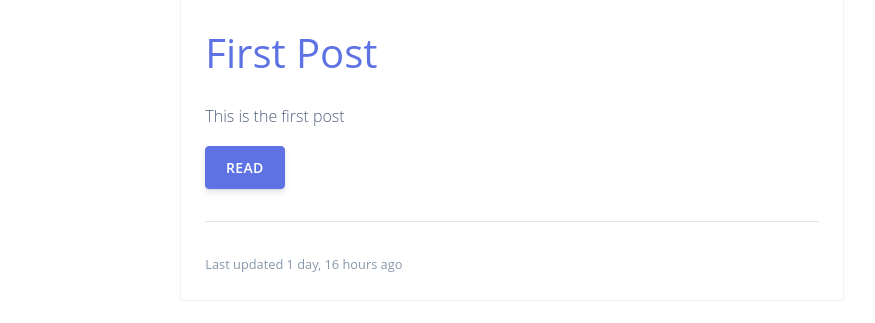
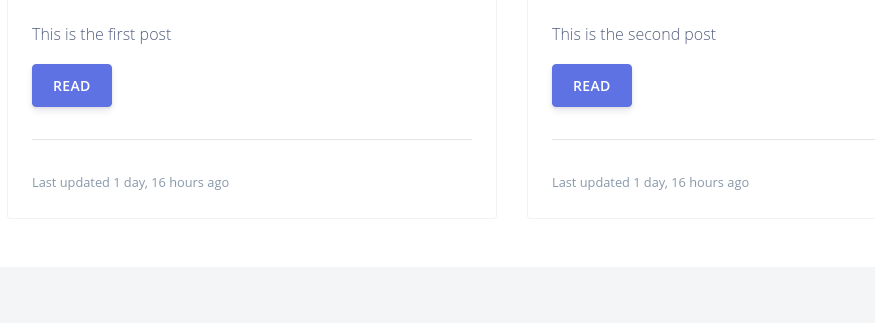
Before and after one commit to jackmoody11/personalsite, a Django app: page / in a window 1280 px wide. Shown: the part 584-907 px from the top of the page, without its empty margins (128-1003 px from the left). Run offline with Django 3.2, Linux system fonts and the light colour scheme; data comes from the database, SQL or seed files in the repository; some libraries are stand-ins or nearby versions.

Commit message:
Update styling

```diff
--- a/blog/templates/blog/base.html
+++ b/blog/templates/blog/base.html
@@ -9,10 +9,8 @@
         {% include 'blog/_navbar.html' %}
         {% block nav %}
         {% endblock %}
-
         {% block content %}
         {% endblock %}
-
         {% include 'blog/_footer.html' %}
         {% block footer %}
         {% endblock %}
--- a/blog/templates/blog/post_list.html
+++ b/blog/templates/blog/post_list.html
@@ -1,12 +1,12 @@
 {% extends 'blog/base.html' %}
 
 {% block content %}
-    {% for post in posts %}
-        <div class="container">
-            <div class="row">
-                <div class="col-8 offset-2">
+    <div class="container pt-5 pb-5">
+        <div class="row">
+            {% for post in posts %}
+                <div class="col-6">
                     <div class="card">
-                        <img src="https://img.purch.com/w/640/aHR0cDovL3d3dy5zcGFjZS5jb20vaW1hZ2VzL2kvMDAwLzA3Ni83MjMvaTAyL2UwMTAyLmpwZz8xNTI3NzAzNDU1" class="rounded card-img-top">
+                        <img src="https://img.purch.com/w/640/aHR0cDovL3d3dy5zcGFjZS5jb20vaW1hZ2VzL2kvMDAwLzA3Ni83MjMvaTAyL2UwMTAyLmpwZz8xNTI3NzAzNDU1" class="rounded card-img-top img-fluid">
                         <div class="card-body">
                             <h1 class="card-title"><a href="{% url 'post_detail' pk=post.pk %}">{{ post.title }}</a></h1>
                             <p class="card-text">{{ post.body }}</p>
@@ -16,8 +16,8 @@
                         </div>
                     </div>
                 </div>
-            </div>
+            {% endfor %}
         </div>
-        <br>
-    {% endfor %}
+    </div>
+
 {% endblock %}
```
Also changed, not shown: blog/templates/blog/post_detail.html (+12 -5 lines).
